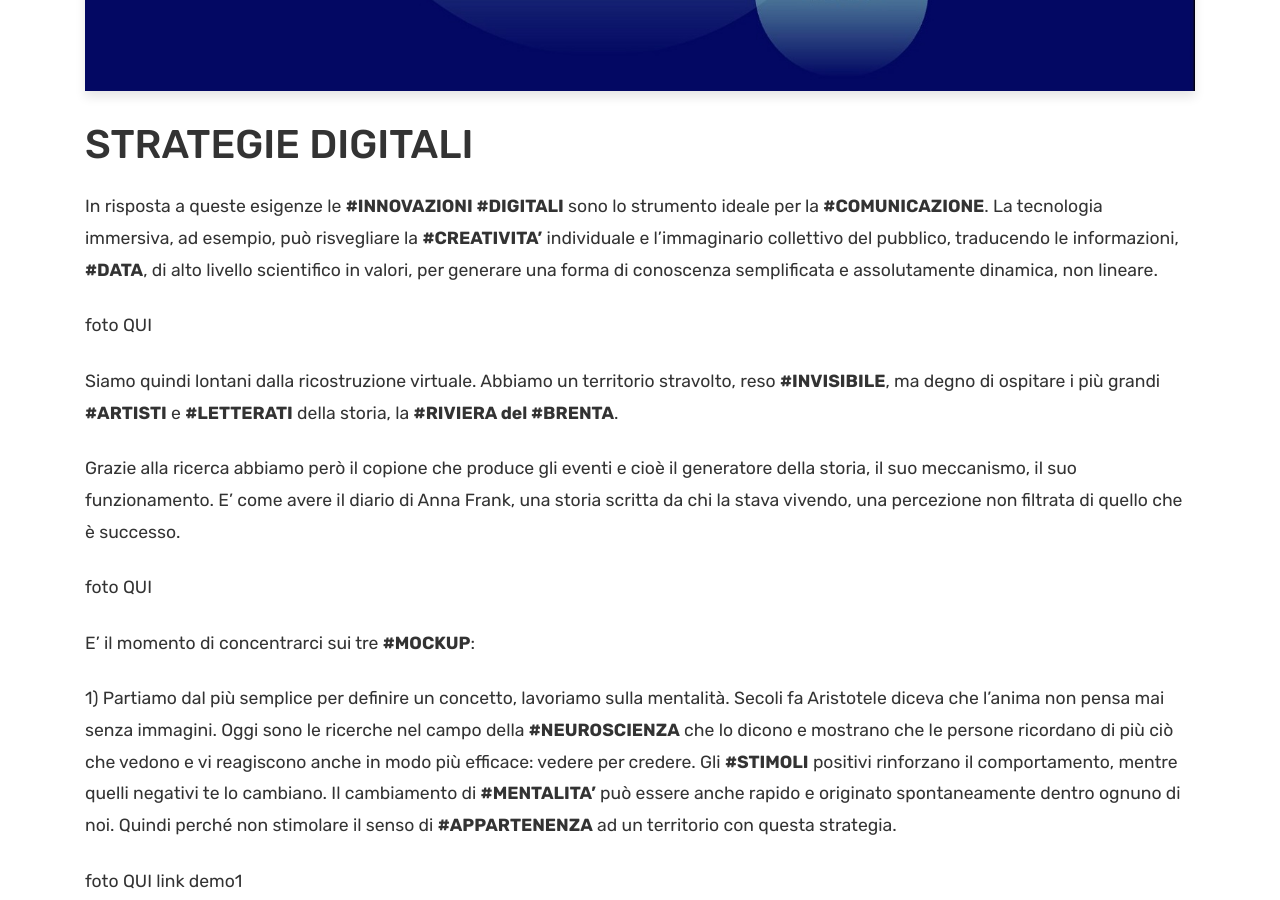
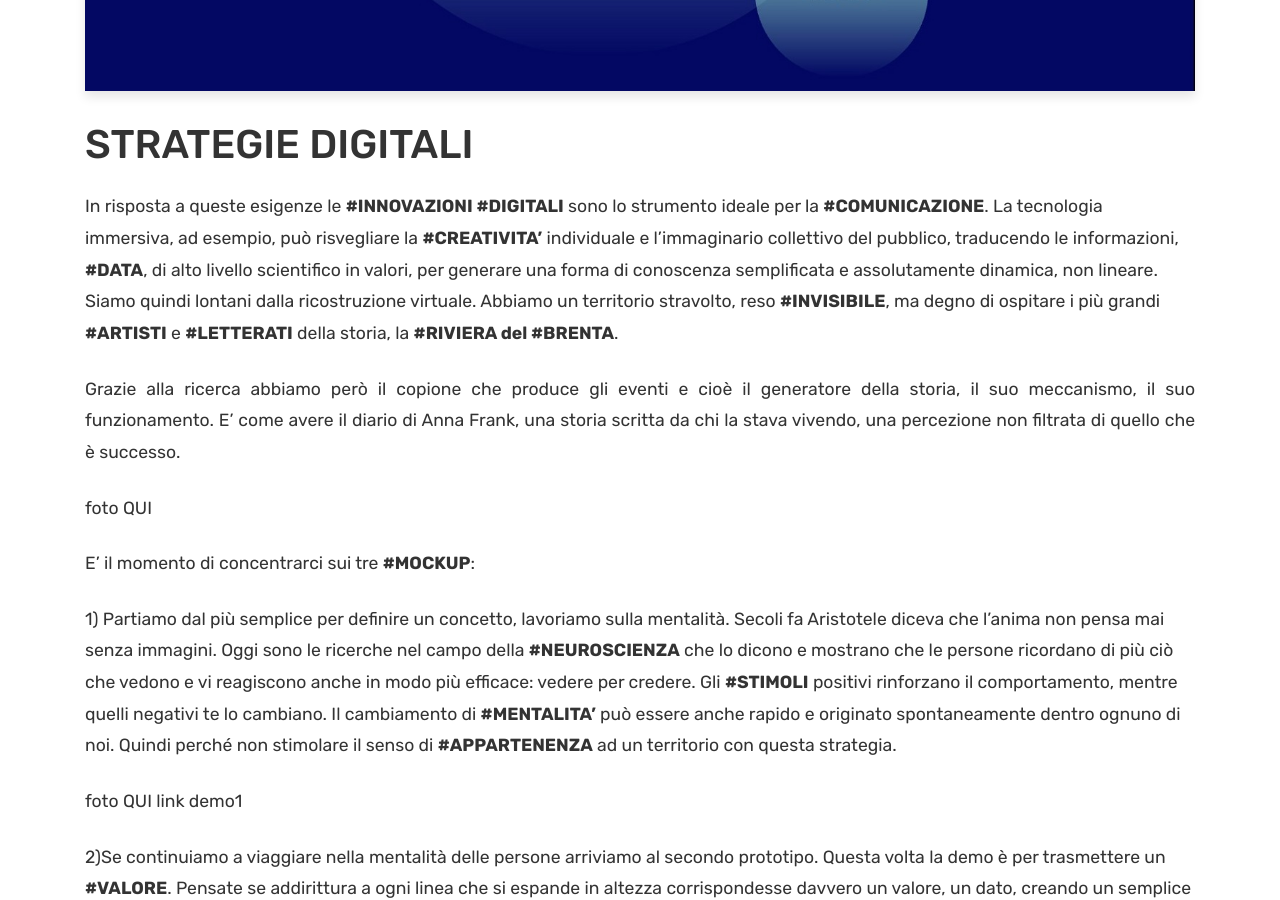
Before and after one commit to valrem93/SantIlarioeilBrenta_test, a Jekyll site: the page built from docs/heritage.md, in a window 1280 px wide and 900 px high, scrolled down 3891 px. Built offline with Jekyll 4.4.1, drawn with Linux system fonts in a browser that asks for light colours; comment, search, counter and statistics services are not loaded.

Commit message:
Update heritage.md

```diff
--- a/docs/heritage.md
+++ b/docs/heritage.md
@@ -43,13 +43,10 @@ STRATEGIE DIGITALI
 ==================
 
 In risposta a queste esigenze le **\#INNOVAZIONI \#DIGITALI** sono lo strumento ideale per la **\#COMUNICAZIONE**. La tecnologia immersiva, ad esempio, può risvegliare la **\#CREATIVITA'** individuale e l’immaginario collettivo del pubblico, traducendo le informazioni, **\#DATA**, di alto livello scientifico in valori, per generare una forma di conoscenza semplificata e assolutamente dinamica, non lineare.
-
-foto QUI
-
 Siamo quindi lontani dalla ricostruzione virtuale. Abbiamo un territorio stravolto, reso **\#INVISIBILE**, ma degno di ospitare i più grandi **\#ARTISTI** e **\#LETTERATI** della storia, la **\#RIVIERA del \#BRENTA**.
 
 Grazie alla ricerca abbiamo però il copione che produce gli eventi e cioè il generatore della storia, il suo meccanismo, il suo funzionamento. E’ come avere il diario di Anna Frank, una storia scritta da chi la stava vivendo, una percezione non filtrata di quello che è successo.
-
+{: style="text-align: justify"}
 foto QUI
 
 E’ il momento di concentrarci sui tre **\#MOCKUP**:
```
